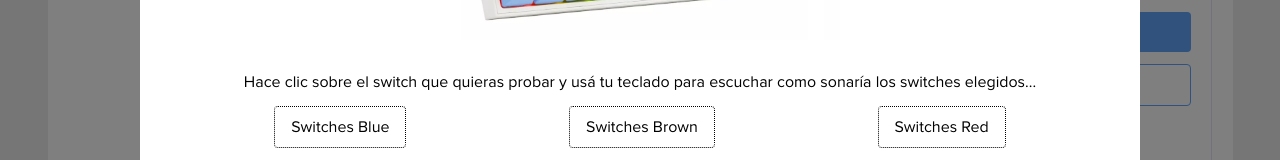
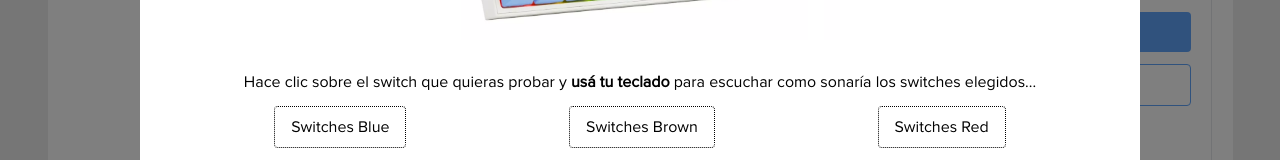
Before and after one commit to ahuespi/challenge-monoproducto, a Next.js app: page / in a window 1280 px wide. Shown: the part 445-605 px from the top of the page. Built offline with nearby package versions, Linux system fonts and the light colour scheme.

Commit message:
Ajustes de estilizacion

```diff
--- a/src/app/components/ProductExperience.jsx
+++ b/src/app/components/ProductExperience.jsx
@@ -91,8 +91,9 @@ const ProductExperience = () => {
 
       <h3 className="mt-[30px]">
         <p>
-          Hace clic sobre el switch que quieras probar y usá tu teclado para
-          escuchar como sonaría los switches elegidos...
+          Hace clic sobre el switch que quieras probar y{" "}
+          <strong>usá tu teclado</strong> para escuchar como sonaría los
+          switches elegidos...
         </p>
       </h3>
 
```
